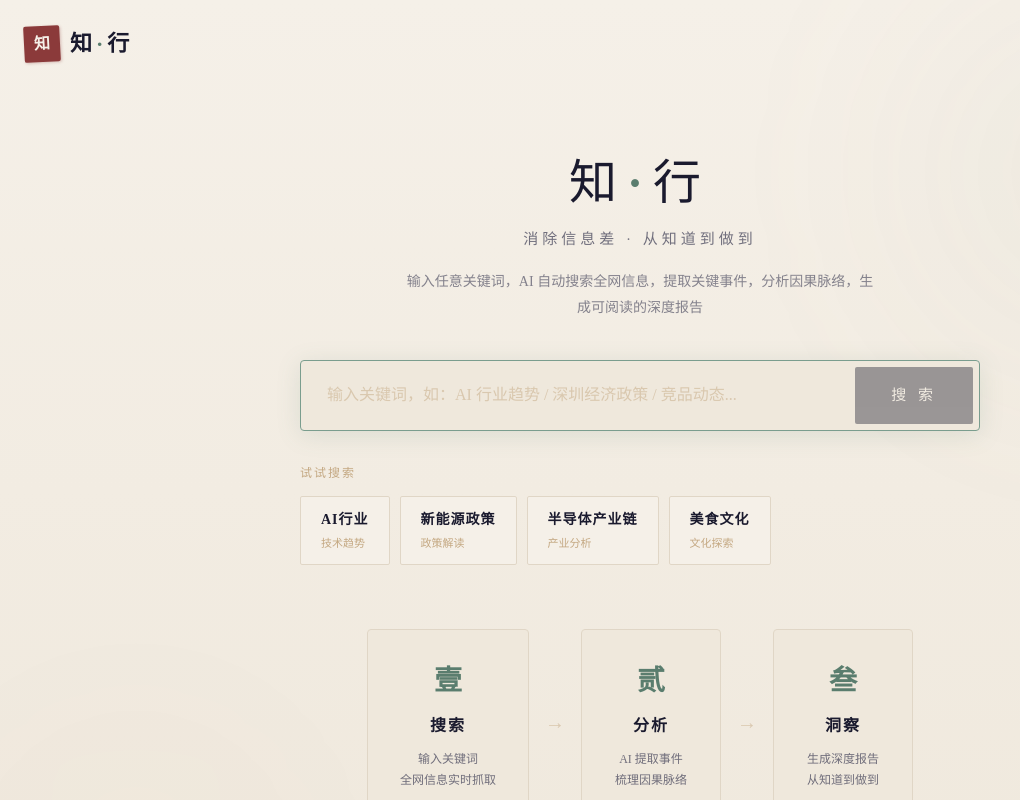
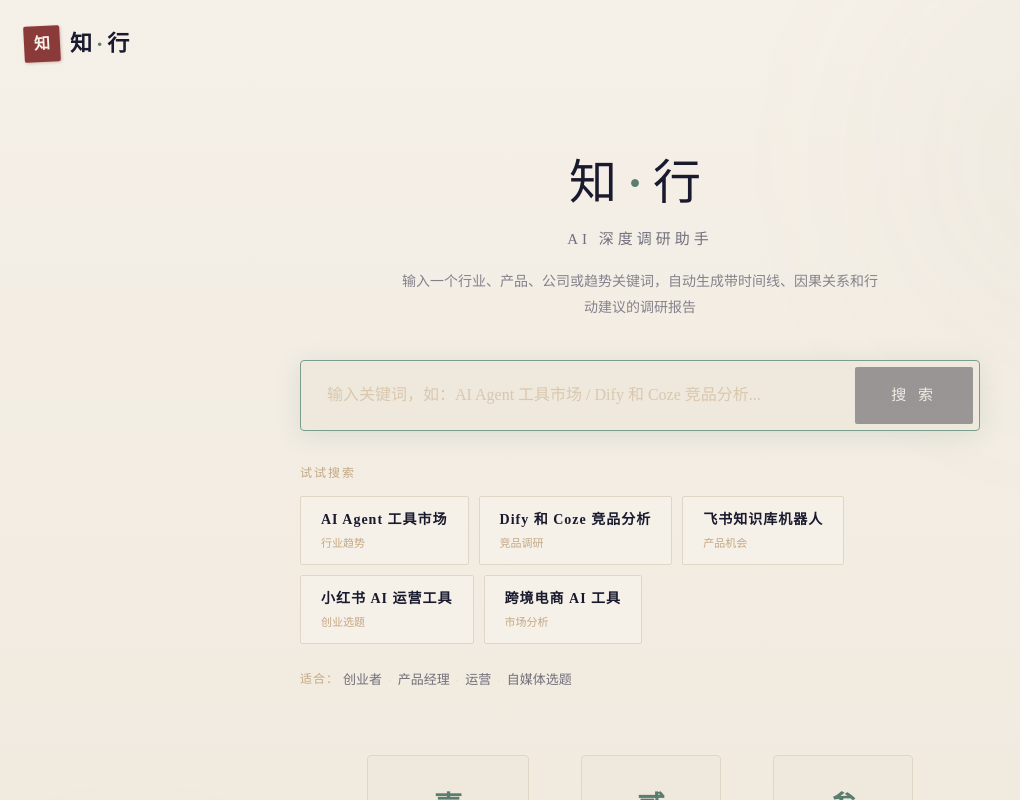
Before and after one commit to heweimian-sys/Personal-AI, a Next.js app in the folder 项目/竞品调研网站/前端/zhixin-web/: page / in a window 1280 px wide. Shown: the top 800 px of the page, without its empty margins (0-1020 px from the left). Built offline with nearby package versions, Linux system fonts and the light colour scheme.

Commit message:
feat: 上线前优化 — 统一产品名(知行·AI深度调研助手) + 首页(适用人群+精准推荐词) + 报告页(复制全文+Markdown导出+重新调研+JSON降级+可信度提示+置信度说明)

```diff
--- a/项目/竞品调研网站/前端/zhixin-web/src/app/globals.css
+++ b/项目/竞品调研网站/前端/zhixin-web/src/app/globals.css
@@ -421,6 +421,56 @@ a { color: inherit; text-decoration: none; }
   color: var(--ink-brush);
   opacity: 0.4;
   letter-spacing: 2px;
+}
+
+
+/* 可信度提示 */
+.report-disclaimer {
+  font-size: 12px;
+  color: var(--sepia);
+  opacity: 0.7;
+  line-height: 1.6;
+  margin-top: 8px;
+  padding: 8px 12px;
+  background: var(--paper);
+  border-radius: var(--radius-sm);
+  border-left: 2px solid var(--sepia);
+}
+
+/* 适用人群 */
+.search-audience {
+  margin-top: 24px;
+  display: flex;
+  align-items: center;
+  flex-wrap: wrap;
+  gap: 4px;
+}
+
+.audience-label {
+  font-size: 12px;
+  color: var(--sepia);
+  letter-spacing: 1px;
+}
+
+.audience-tag {
+  font-size: 13px;
+  color: var(--ink-brush);
+  opacity: 0.7;
+}
+
+.audience-sep {
+  color: var(--paper-dark);
+  margin: 0 2px;
+}
+
+/* JSON 开发按钮特殊样式 */
+.toc-action-dev {
+  opacity: 0.5;
+  font-size: 12px;
+}
+
+.toc-action-dev:hover {
+  opacity: 0.8;
 }
 
 /* 响应式 */
@@ -1338,6 +1388,56 @@ a { color: inherit; text-decoration: none; }
   background: var(--ink-brush);
 }
 
+
+/* 可信度提示 */
+.report-disclaimer {
+  font-size: 12px;
+  color: var(--sepia);
+  opacity: 0.7;
+  line-height: 1.6;
+  margin-top: 8px;
+  padding: 8px 12px;
+  background: var(--paper);
+  border-radius: var(--radius-sm);
+  border-left: 2px solid var(--sepia);
+}
+
+/* 适用人群 */
+.search-audience {
+  margin-top: 24px;
+  display: flex;
+  align-items: center;
+  flex-wrap: wrap;
+  gap: 4px;
+}
+
+.audience-label {
+  font-size: 12px;
+  color: var(--sepia);
+  letter-spacing: 1px;
+}
+
+.audience-tag {
+  font-size: 13px;
+  color: var(--ink-brush);
+  opacity: 0.7;
+}
+
+.audience-sep {
+  color: var(--paper-dark);
+  margin: 0 2px;
+}
+
+/* JSON 开发按钮特殊样式 */
+.toc-action-dev {
+  opacity: 0.5;
+  font-size: 12px;
+}
+
+.toc-action-dev:hover {
+  opacity: 0.8;
+}
+
 /* 响应式 */
 @media (max-width: 1024px) {
   .sidebar { display: none; }
--- a/项目/竞品调研网站/前端/zhixin-web/src/app/layout.tsx
+++ b/项目/竞品调研网站/前端/zhixin-web/src/app/layout.tsx
@@ -2,8 +2,8 @@ import type { Metadata } from "next";
 import "./globals.css";
 
 export const metadata: Metadata = {
-  title: "知行 · 信息追踪平台",
-  description: "消除信息差 · 从知道到做到。知行帮你把碎片信息变成可阅读的深度认知。",
+  title: "知行 · AI 深度调研助手",
+  description: "输入一个行业、产品、公司或趋势关键词，自动生成带时间线、因果关系和行动建议的调研报告。",
 };
 
 export default function RootLayout({
--- a/项目/竞品调研网站/前端/zhixin-web/src/app/page.tsx
+++ b/项目/竞品调研网站/前端/zhixin-web/src/app/page.tsx
@@ -3,17 +3,20 @@
 import { useState, type FormEvent } from 'react';
 import { useRouter } from 'next/navigation';
 
-/** 推荐搜索词 */
+/** 推荐搜索词 — 更贴近真实用户场景 */
 const SUGGESTIONS = [
-  { text: 'AI行业', desc: '技术趋势' },
-  { text: '新能源政策', desc: '政策解读' },
-  { text: '半导体产业链', desc: '产业分析' },
-  { text: '美食文化', desc: '文化探索' },
+  { text: 'AI Agent 工具市场', desc: '行业趋势' },
+  { text: 'Dify 和 Coze 竞品分析', desc: '竞品调研' },
+  { text: '飞书知识库机器人', desc: '产品机会' },
+  { text: '小红书 AI 运营工具', desc: '创业选题' },
+  { text: '跨境电商 AI 工具', desc: '市场分析' },
 ];
 
+/** 适用人群 */
+const AUDIENCES = ['创业者', '产品经理', '运营', '自媒体选题'];
+
 /**
- * 搜索入口页 — 知行 · 信息追踪平台
- * 水墨风首页：品牌标识 + 搜索区 + 三步流程 + 推荐标签
+ * 搜索入口页 — 知行 · AI 深度调研助手
  */
 export default function SearchPage() {
   const router = useRouter();
@@ -51,9 +54,9 @@ export default function SearchPage() {
         <h1 className="search-hero-title">
           知<span className="title-accent">·</span>行
         </h1>
-        <p className="search-hero-subtitle">消除信息差 · 从知道到做到</p>
+        <p className="search-hero-subtitle">AI 深度调研助手</p>
         <p className="search-hero-desc">
-          输入任意关键词，AI 自动搜索全网信息，提取关键事件，分析因果脉络，生成可阅读的深度报告
+          输入一个行业、产品、公司或趋势关键词，自动生成带时间线、因果关系和行动建议的调研报告
         </p>
 
         {/* 搜索框 */}
@@ -64,7 +67,7 @@ export default function SearchPage() {
               className="search-input"
               value={query}
               onChange={(e) => setQuery(e.target.value)}
-              placeholder="输入关键词，如：AI 行业趋势 / 深圳经济政策 / 竞品动态..."
+              placeholder="输入关键词，如：AI Agent 工具市场 / Dify 和 Coze 竞品分析..."
               autoFocus
             />
             <button
@@ -93,6 +96,16 @@ export default function SearchPage() {
             ))}
           </div>
         </div>
+
+        {/* 适用人群 */}
+        <div className="search-audience">
+          <span className="audience-label">适合：</span>
+          {AUDIENCES.map((role, i) => (
+            <span key={role} className="audience-tag">
+              {role}{i < AUDIENCES.length - 1 && <span className="audience-sep"> ·</span>}
+            </span>
+          ))}
+        </div>
       </div>
 
       {/* 三步流程 */}
@@ -119,7 +132,7 @@ export default function SearchPage() {
       {/* 底部 */}
       <footer className="search-footer">
         <span className="footer-ornament">◇ ◆ ◇</span>
-        <p className="footer-text">知行 · 让信息像好文章一样自然流入大脑</p>
+        <p className="footer-text">知行 · AI 深度调研助手 · 从信息搜索，到因果分析，再到行动建议</p>
       </footer>
     </main>
   );
--- a/项目/竞品调研网站/前端/zhixin-web/src/lib/api.ts
+++ b/项目/竞品调研网站/前端/zhixin-web/src/lib/api.ts
@@ -1,5 +1,5 @@
 /**
- * 知行 · 信息追踪平台 — API 客户端
+ * 知行 · AI 深度调研助手 — API 客户端
  * 封装与后端 FastAPI 的所有 HTTP 通信
  * 当后端不可用时，自动降级到 Mock 数据
  */
--- a/项目/竞品调研网站/前端/zhixin-web/src/lib/types.ts
+++ b/项目/竞品调研网站/前端/zhixin-web/src/lib/types.ts
@@ -1,5 +1,5 @@
 /**
- * 知信 · 认知加速器 — 前端类型定义
+ * 知行 · AI 深度调研助手 — 前端类型定义
  * 与后端 API 返回结构一一对应
  */
 
```
Also changed, not shown: 项目/竞品调研网站/前端/zhixin-web/src/app/report/page.tsx (+135 -42 lines).
